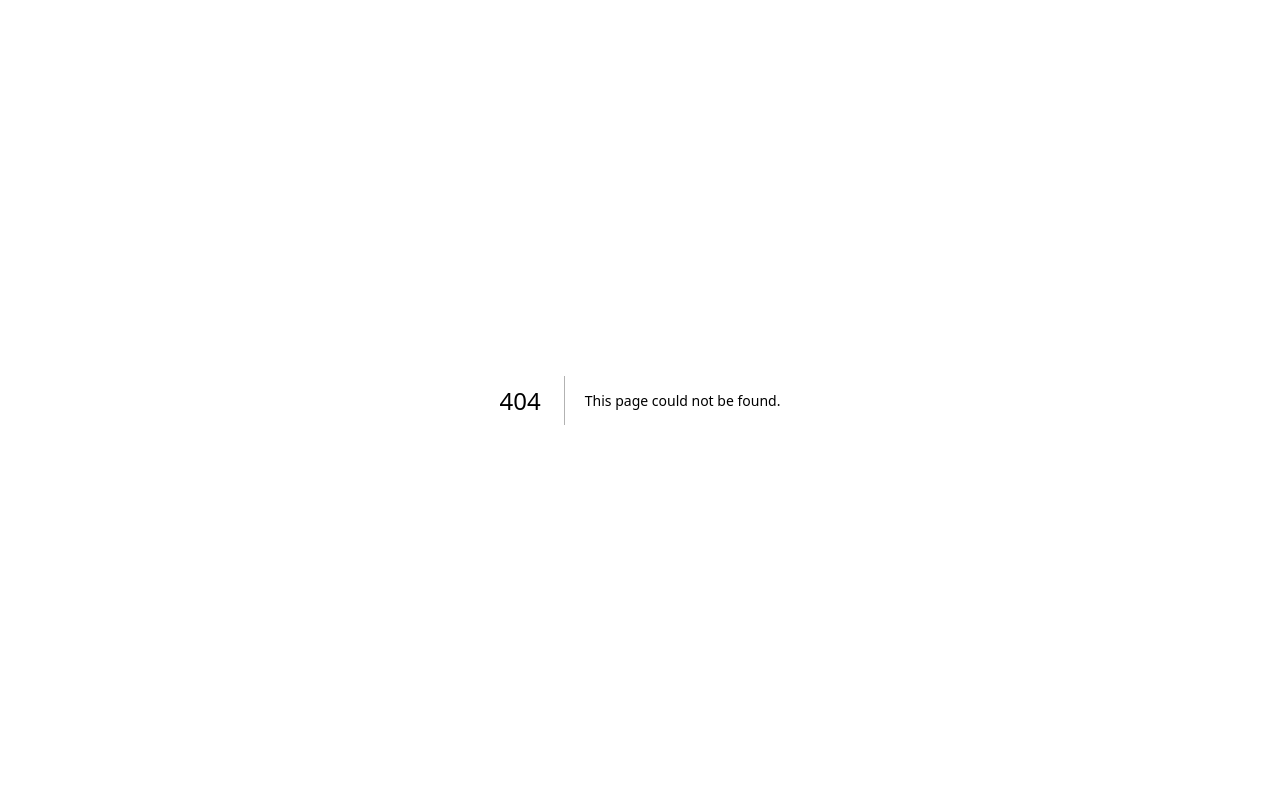
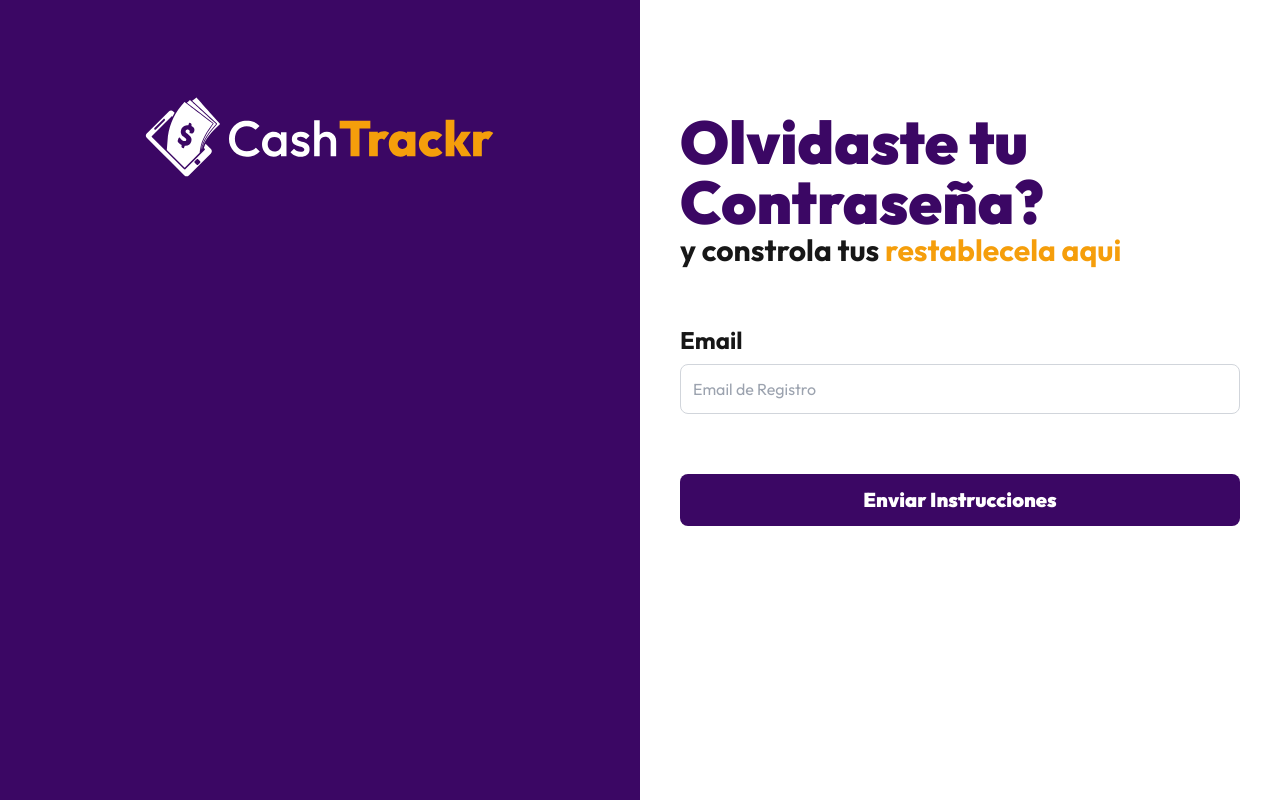
Before and after one commit to zahit18/next-cashTracker, a Next.js app: page /auth/forgot-password in a window 1280 px wide. Before the commit this address had no page. Built offline with nearby package versions, Linux system fonts and the light colour scheme.

Commit message:
Add Layout to Auth

```diff
--- /dev/null
+++ b/app/auth/forgot-password/page.tsx
@@ -0,0 +1,19 @@
+import ForgotPasswordForm from "@/app/components/auth/ForgotPasswordForm"
+import type { Metadata } from "next"
+
+export const metadata: Metadata = {
+    title: "CashTracker - Olvide mi Password",
+    description: "CashTracker - Olvide mi Password"
+}
+
+export default function ForgotPasswordPage() {
+    return (
+        <>
+            <h1 className="font-black text-6xl text-purple-950">Olvidaste tu Contraseña?</h1>
+            <p className="text-3xl font-bold">y constrola tus <span className="text-amber-500">restablecela aqui</span> </p>
+
+            <ForgotPasswordForm />
+
+        </>
+    )
+}
--- /dev/null
+++ b/app/auth/layout.tsx
@@ -0,0 +1,28 @@
+import Logo from "../components/ui/Logo";
+
+export default function AuthLayout({
+    children,
+}: Readonly<{
+    children: React.ReactNode;
+}>) {
+    return (
+        <>
+            <div className="lg:grid lg:grid-cols-2 lg:min-h-screen">
+
+                <div className="bg-purple-950 flex justify-center">
+                    <div className="w-96 py-10 lg:py-20">
+                        <Logo />
+                    </div>
+                </div>
+
+                <div className="p-10 lg:py-28">
+                    <div className="max-w-3xl mx-auto">
+                        {children}
+                    </div>
+
+                </div>
+
+            </div>
+        </>
+    );
+}
--- /dev/null
+++ b/app/components/auth/ForgotPasswordForm.tsx
@@ -0,0 +1,29 @@
+"use client"
+
+export default function ForgotPasswordForm() {
+    return (
+        <form
+            className=" mt-14 space-y-5"
+            noValidate
+        >
+            <div className="flex flex-col gap-2 mb-10">
+                <label
+                className="font-bold text-2xl"
+                >Email</label>
+
+                <input
+                    type="email"
+                    placeholder="Email de Registro"
+                    className="w-full border border-gray-300 p-3 rounded-lg"
+                    name="email"
+                />
+            </div>
+
+            <input
+                type="submit"
+                value='Enviar Instrucciones'
+                className="bg-purple-950 hover:bg-purple-800 w-full p-3 rounded-lg text-white font-black  text-xl cursor-pointer "
+            />
+        </form>
+    )
+}
--- /dev/null
+++ b/app/components/ui/Logo.tsx
@@ -0,0 +1,14 @@
+import Image from "next/image"
+
+export default function Logo() {
+  return (
+    <Image
+        src="/logo.svg"
+        alt="Logo CashTracker"
+        width={0}
+        height={0}
+        className="w-full"
+        priority
+    />
+  )
+}
```
